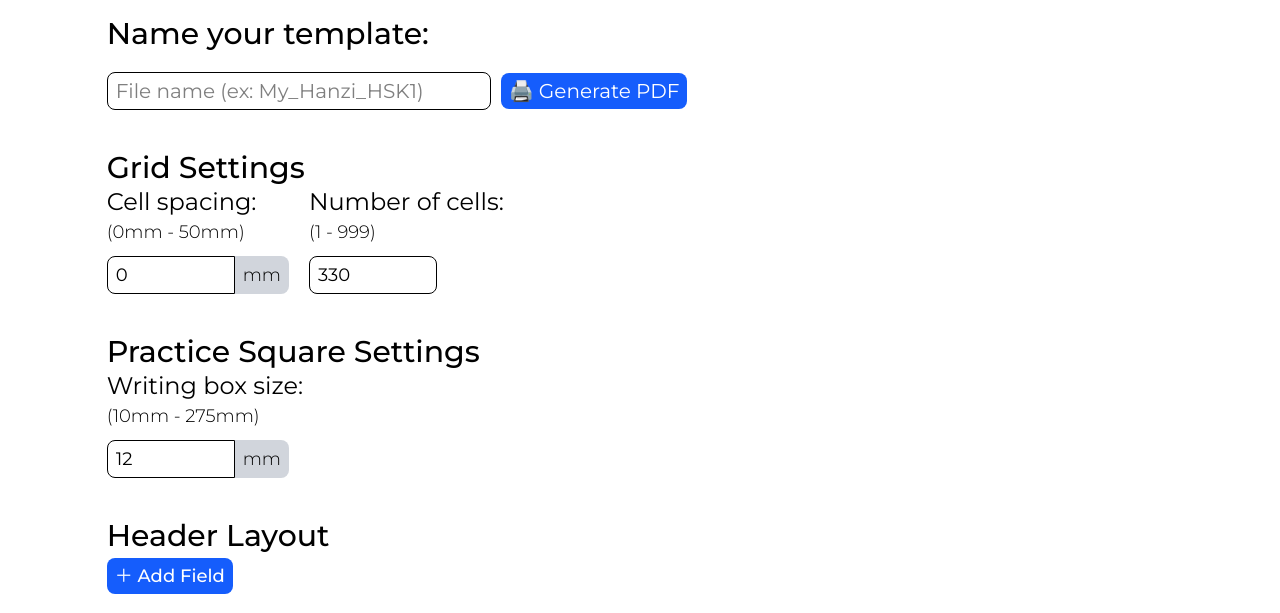
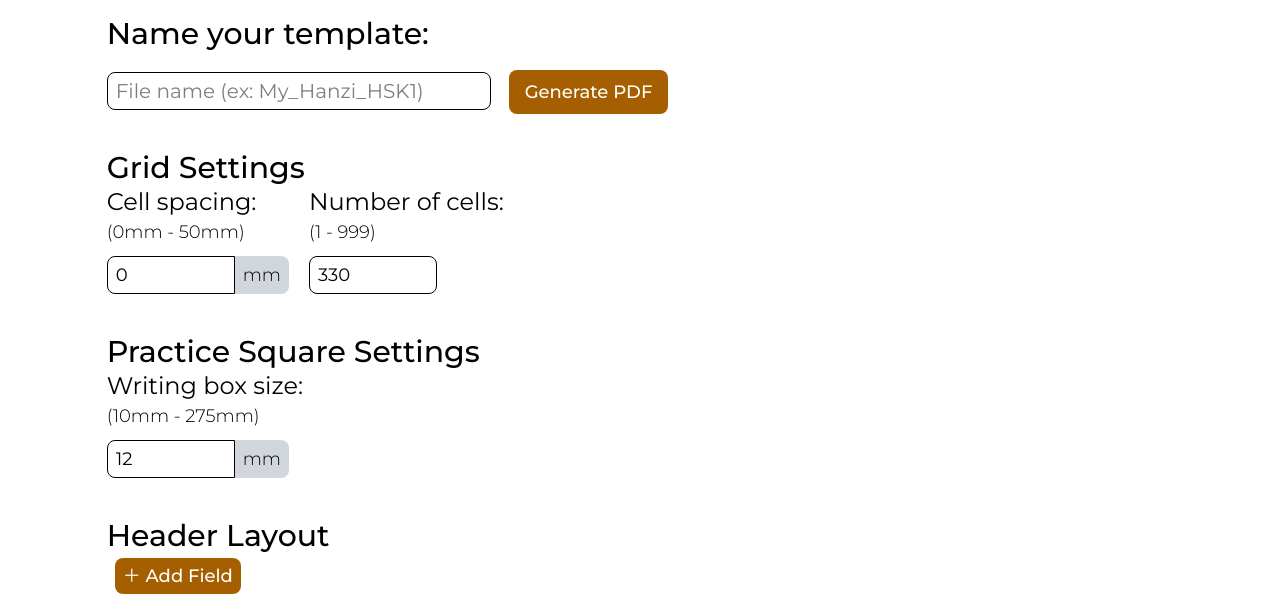
Before and after one commit to Wichosu/baul-chino, a Next.js app: page /en/plantillas/generador in a window 1280 px wide. Shown: the part 272-885 px from the top of the page. Built offline with nearby package versions, Linux system fonts and the light colour scheme; a web font is replaced by a local one.

Commit message:
template generator buttons are yellow theme now

```diff
--- a/messages/en.json
+++ b/messages/en.json
@@ -260,7 +260,7 @@
       "TemplateDownload": {
         "Title": "Name your template:",
         "Placeholder": "File name (ex: My_Hanzi_HSK1)",
-        "DownloadButton": "🖨️ Generate PDF"
+        "DownloadButton": "Generate PDF"
       },
       "GridForm": {
         "Title": "Grid Settings",
--- a/messages/es.json
+++ b/messages/es.json
@@ -260,7 +260,7 @@
       "TemplateDownload": {
         "Title": "Nombra tu plantilla:",
         "Placeholder": "Nombre para tu archivo (ej: Mis_Hanzi_HSK1)",
-        "DownloadButton": "🖨️ Generar PDF"
+        "DownloadButton": "Generar PDF"
       },
       "GridForm": {
         "Title": "Configuración de la Cuadrícula",
--- a/src/app/[locale]/plantillas/generador/components/TemplateDownload.tsx
+++ b/src/app/[locale]/plantillas/generador/components/TemplateDownload.tsx
@@ -1,5 +1,6 @@
 import { useTemplateContext } from './TemplateContext';
 import { useTranslations } from 'next-intl';
+import { Button } from '@/src/app/components/Button';
 
 type Props = {
   toPDF: (filename: string) => void;
@@ -7,7 +8,7 @@ type Props = {
 
 export default function TemplateDownload({ toPDF }: Props) {
   const t = useTranslations(
-    'TemplateGenerator.TemplateGenerator.TemplateDownload'
+    'TemplateGenerator.TemplateGenerator.TemplateDownload',
   );
   const { filename } = useTemplateContext();
 
@@ -33,16 +34,13 @@ export default function TemplateDownload({ toPDF }: Props) {
           lg:inline-block lg:mr-2.5 lg:w-96 focus:outline-blue-600
         '
       />
-      <button
+      <Button
         onClick={() => toPDF(filename.current)}
-        className='
-          block text-xl text-white font-normal bg-blue-600 py-1 px-2
-          border-none rounded-md cursor-pointer transition hover:bg-blue-700
-          lg:inline-block
-        '
+        type='yellow'
+        className='text-lg font-medium'
       >
         {t('DownloadButton')}
-      </button>
+      </Button>
     </section>
   );
 }
--- a/src/app/[locale]/plantillas/generador/components/forms/TitleForm.tsx
+++ b/src/app/[locale]/plantillas/generador/components/forms/TitleForm.tsx
@@ -19,13 +19,13 @@ export default function TitleForm() {
         const r = (Math.random() * 16) | 0;
         const v = c === 'x' ? r : (r & 0x3) | 0x8;
         return v.toString(16);
-      }
+      },
     );
   };
 
   const handleMarginRightChange = (
     e: React.ChangeEvent<HTMLInputElement>,
-    title: TitleType
+    title: TitleType,
   ) => {
     const value = Number(e.target.value);
     const maxValue = 50;
@@ -41,7 +41,7 @@ export default function TitleForm() {
           }
 
           return oldTitle;
-        })
+        }),
       );
 
       return;
@@ -57,7 +57,7 @@ export default function TitleForm() {
           }
 
           return oldTitle;
-        })
+        }),
       );
 
       return;
@@ -72,13 +72,13 @@ export default function TitleForm() {
         }
 
         return oldTitle;
-      })
+      }),
     );
   };
 
   const handleNameChange = (
     e: React.ChangeEvent<HTMLInputElement>,
-    title: TitleType
+    title: TitleType,
   ) => {
     const value = e.target.value;
 
@@ -89,7 +89,7 @@ export default function TitleForm() {
         }
 
         return oldTitle;
-      })
+      }),
     );
   };
 
@@ -138,22 +138,20 @@ export default function TitleForm() {
           </ModifierContainer>
         </div>
       ))}
-      <button
+      <Button
         onClick={() =>
           setTitles([
             ...titles,
             { uuid: generateUUID(), name: '', marginRight: 0 },
           ])
         }
-        className={`
-          text-lg text-white font-medium bg-blue-600 py-1 px-2 mt-1 border-none
+        className={`text-lg text-white font-medium py-1 px-2 mt-1 border-none
           rounded-md cursor-pointer transition
-          hover:bg-blue-700
-          ${titles.length >= 3 ? 'none' : 'block'}
-        `}
+          ${titles.length >= 3 ? 'none' : 'block'}`}
+        type='yellow'
       >
         {t('AddButton')}
-      </button>
+      </Button>
     </section>
   );
 }
```
